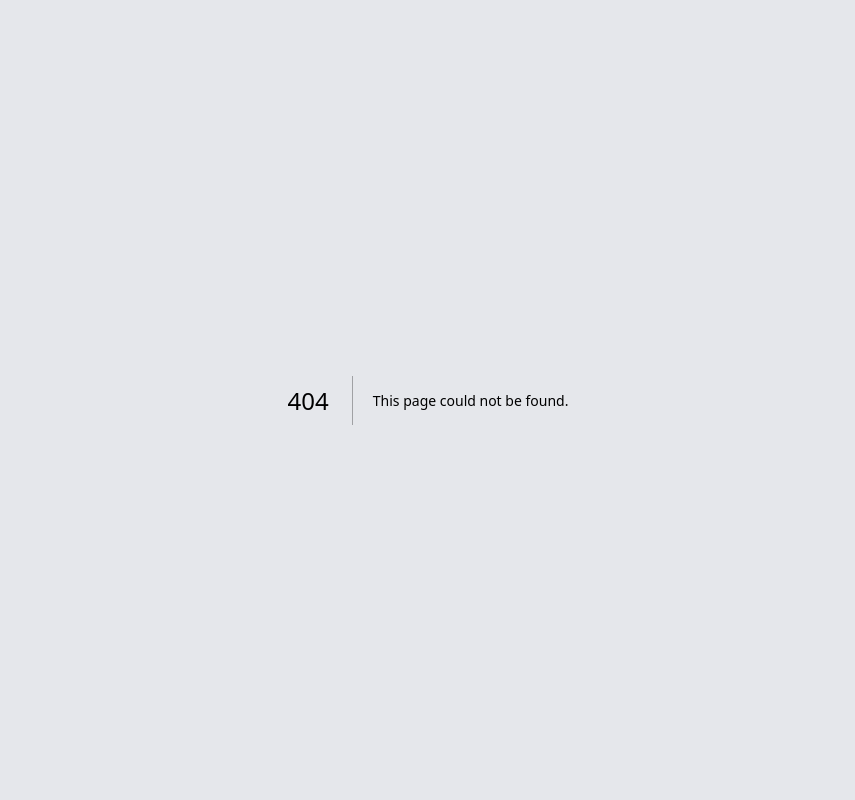
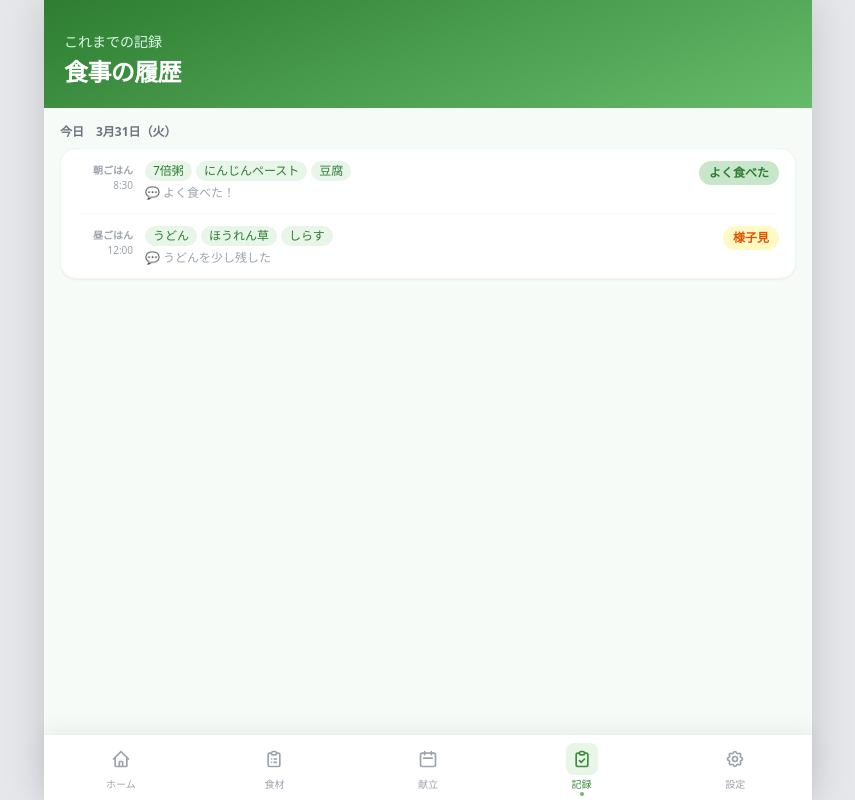
Before and after one commit to hirorec/ryunyu-planner, a Next.js app: page /logs in a window 1280 px wide. Before the commit this address had no page. Shown: the whole page, without its empty margins (212-1067 px from the left). Built offline with nearby package versions, Linux system fonts and the light colour scheme.

Commit message:
ログページ追加

```diff
--- /dev/null
+++ b/app/(app)/logs/page.tsx
@@ -0,0 +1,5 @@
+import { LogsPage } from "@/components/logs/LogsPage";
+
+export default function LogsPageRoute() {
+  return <LogsPage />;
+}
--- a/components/home/HomePage.tsx
+++ b/components/home/HomePage.tsx
@@ -21,21 +21,38 @@ import { useState } from "react";
 const WEEK_PLAN = [
   {
     day: "月",
-    today: true,
     breakfast: { main: "お粥", sides: ["にんじんペースト", "豆腐"] },
     lunch: { main: "うどん", sides: ["ほうれん草", "白身魚"] },
   },
   {
     day: "火",
-    today: false,
     breakfast: { main: "7倍粥", sides: ["かぼちゃ", "鶏ささみ"] },
     lunch: { main: "お粥", sides: ["ブロッコリー", "豆腐"] },
   },
   {
     day: "水",
-    today: false,
     breakfast: { main: "お粥", sides: ["トマト", "しらす"] },
     lunch: { main: "うどん", sides: ["玉ねぎ", "鮭"] },
+  },
+  {
+    day: "木",
+    breakfast: { main: "7倍粥", sides: ["バナナ", "豆腐"] },
+    lunch: { main: "お粥", sides: ["にんじん", "鶏ささみ"] },
+  },
+  {
+    day: "金",
+    breakfast: { main: "7倍粥", sides: ["かぼちゃ", "しらす"] },
+    lunch: { main: "うどん", sides: ["ほうれん草", "豆腐"] },
+  },
+  {
+    day: "土",
+    breakfast: { main: "お粥", sides: ["りんご", "豆腐"] },
+    lunch: { main: "うどん", sides: ["ブロッコリー", "白身魚"] },
+  },
+  {
+    day: "日",
+    breakfast: { main: "7倍粥", sides: ["バナナ", "しらす"] },
+    lunch: { main: "お粥", sides: ["かぼちゃ", "豆腐"] },
   },
 ];
 
@@ -65,8 +82,12 @@ export function HomePage() {
     (f) => !statuses[f.id] || statuses[f.id] === "untried",
   );
 
-  const today = new Date().toISOString().slice(0, 10);
+  const todayDate = new Date();
+  const today = todayDate.toISOString().slice(0, 10);
   const todayLogs = getLogsForDate(today);
+
+  const WEEK_DAYS = ["日", "月", "火", "水", "木", "金", "土"] as const;
+  const todayLabel = `${todayDate.getMonth() + 1}月${todayDate.getDate()}日（${WEEK_DAYS[todayDate.getDay()]}）`;
   const handleSave = (
     items: string[],
     reaction: MealReaction,
@@ -125,7 +146,10 @@ export function HomePage() {
 
         {/* ─── 今日の食事 ──────────────────────────────────────────────────────── */}
         <section>
-          <h2 className="mb-2 text-sm font-bold text-gray-700">今日の食事</h2>
+          <h2 className="mb-2 flex items-baseline gap-2 text-sm font-bold text-gray-700">
+            今日の食事
+            <span className="text-xs font-normal text-gray-400">{todayLabel}</span>
+          </h2>
           <div className="space-y-2">
             {MEAL_ORDER.map((mealType) => {
               const log = todayLogs.find((l) => l.mealType === mealType);
@@ -202,7 +226,7 @@ export function HomePage() {
                   <div
                     className={clsx(
                       "flex h-7 w-7 shrink-0 items-center justify-center rounded-full text-xs font-bold",
-                      day.today
+                      day.day === WEEK_DAYS[todayDate.getDay()]
                         ? "bg-brand-light text-white"
                         : "bg-brand-bg text-brand-dark",
                     )}
--- a/components/layout/BottomNav.tsx
+++ b/components/layout/BottomNav.tsx
@@ -7,6 +7,7 @@ const NAV_ITEMS = [
   { href: "/home", label: "ホーム", icon: HomeIcon },
   { href: "/foods", label: "食材", icon: FoodIcon },
   { href: "/plan", label: "献立", icon: PlanIcon },
+  { href: "/logs", label: "記録", icon: LogIcon },
   { href: "/settings", label: "設定", icon: SettingIcon },
 ] as const;
 
@@ -109,6 +110,24 @@ function PlanIcon({ className }: { className?: string }) {
   );
 }
 
+function LogIcon({ className }: { className?: string }) {
+  return (
+    <svg
+      className={className}
+      fill="none"
+      viewBox="0 0 24 24"
+      stroke="currentColor"
+      strokeWidth={2}
+    >
+      <path
+        strokeLinecap="round"
+        strokeLinejoin="round"
+        d="M9 5H7a2 2 0 00-2 2v12a2 2 0 002 2h10a2 2 0 002-2V7a2 2 0 00-2-2h-2M9 5a2 2 0 002 2h2a2 2 0 002-2M9 5a2 2 0 012-2h2a2 2 0 012 2m-6 9l2 2 4-4"
+      />
+    </svg>
+  );
+}
+
 function SettingIcon({ className }: { className?: string }) {
   return (
     <svg
--- /dev/null
+++ b/components/logs/LogsPage.tsx
@@ -0,0 +1,132 @@
+"use client";
+
+import { PageHeader } from "@/components/layout/PageHeader";
+import { Card } from "@/components/ui/Card";
+import type { MealRecord, MealType } from "@/lib/types";
+import { useMealLogStore } from "@/store/useMealLogStore";
+import clsx from "clsx";
+
+const MEAL_LABELS: Record<MealType, string> = {
+  breakfast: "朝ごはん",
+  lunch: "昼ごはん",
+  dinner: "夜ごはん",
+};
+
+const MEAL_ORDER: Record<MealType, number> = {
+  breakfast: 0,
+  lunch: 1,
+  dinner: 2,
+};
+
+const WEEK_DAYS = ["日", "月", "火", "水", "木", "金", "土"] as const;
+
+function formatDateLabel(dateStr: string): string {
+  const d = new Date(`${dateStr}T00:00:00`);
+  const today = new Date();
+  today.setHours(0, 0, 0, 0);
+  const diffDays = Math.round(
+    (today.getTime() - d.getTime()) / (1000 * 60 * 60 * 24),
+  );
+
+  const label = `${d.getMonth() + 1}月${d.getDate()}日（${WEEK_DAYS[d.getDay()]}）`;
+  if (diffDays === 0) return `今日　${label}`;
+  if (diffDays === 1) return `昨日　${label}`;
+  return label;
+}
+
+function MealCard({ record }: { record: MealRecord }) {
+  return (
+    <div className="flex items-start gap-3 py-3">
+      {/* 食事種別ラベル */}
+      <div className="w-14 shrink-0 pt-0.5 text-right text-[10px] font-semibold text-gray-400">
+        {MEAL_LABELS[record.mealType]}
+        <br />
+        <span className="font-normal">{record.time}</span>
+      </div>
+
+      {/* 内容 */}
+      <div className="min-w-0 flex-1">
+        <div className="flex flex-wrap gap-1 mb-1">
+          {record.items.map((item) => (
+            <span
+              key={item}
+              className="rounded-full bg-brand-bg px-2 py-0.5 text-xs font-medium text-brand-dark"
+            >
+              {item}
+            </span>
+          ))}
+        </div>
+        {record.note && (
+          <p className="text-xs text-gray-400">💬 {record.note}</p>
+        )}
+      </div>
+
+      {/* リアクション */}
+      <span
+        className={clsx(
+          "shrink-0 rounded-full px-2.5 py-1 text-xs font-semibold",
+          record.reaction === "good"
+            ? "bg-status-ok text-status-ok-fg"
+            : "bg-status-skip text-status-skip-fg",
+        )}
+      >
+        {record.reaction === "good" ? "よく食べた" : "様子見"}
+      </span>
+    </div>
+  );
+}
+
+export function LogsPage() {
+  const { logs } = useMealLogStore();
+
+  // 日付ごとにグルーピング、新しい日付順
+  const grouped = logs.reduce<Record<string, MealRecord[]>>((acc, log) => {
+    (acc[log.date] ??= []).push(log);
+    return acc;
+  }, {});
+
+  const sortedDates = Object.keys(grouped).sort((a, b) => (a > b ? -1 : 1));
+
+  // 各日付内を食事順（朝→昼→夜）にソート
+  sortedDates.forEach((date) => {
+    grouped[date].sort(
+      (a, b) => MEAL_ORDER[a.mealType] - MEAL_ORDER[b.mealType],
+    );
+  });
+
+  return (
+    <div>
+      <PageHeader subtitle="これまでの記録" title="食事の履歴" />
+
+      <div className="px-4 py-4">
+        {sortedDates.length === 0 ? (
+          <div className="flex flex-col items-center justify-center py-20 text-center">
+            <p className="text-4xl mb-3">🍚</p>
+            <p className="text-sm font-medium text-gray-500">まだ記録がありません</p>
+            <p className="mt-1 text-xs text-gray-300">
+              ホームから食事を記録してみましょう
+            </p>
+          </div>
+        ) : (
+          <div className="space-y-4">
+            {sortedDates.map((date) => (
+              <div key={date}>
+                {/* 日付ヘッダー */}
+                <p className="mb-2 text-xs font-bold text-gray-500">
+                  {formatDateLabel(date)}
+                </p>
+
+                {/* その日の食事一覧 */}
+                <Card className="divide-y divide-gray-50 px-4">
+                  {grouped[date].map((record) => (
+                    <MealCard key={record.id} record={record} />
+                  ))}
+                </Card>
+              </div>
+            ))}
+          </div>
+        )}
+      </div>
+    </div>
+  );
+}
--- a/components/plan/PlanPage.tsx
+++ b/components/plan/PlanPage.tsx
@@ -62,7 +62,8 @@ const MEAL_SHORT = ["朝", "昼", "夜"] as const;
 type ViewMode = "day" | "week";
 
 export function PlanPage() {
-  const [selectedDay, setSelectedDay] = useState(0);
+  const todayIdx = (new Date().getDay() + 6) % 7;
+  const [selectedDay, setSelectedDay] = useState(todayIdx);
   const [plan, setPlan] = useState<DayPlan[]>(DEMO_PLAN);
   const [generated, setGenerated] = useState(false);
   const [viewMode, setViewMode] = useState<ViewMode>("day");
@@ -142,7 +143,7 @@ export function PlanPage() {
           <DaySelector
             selected={selectedDay}
             onSelect={setSelectedDay}
-            todayIdx={0}
+            todayIdx={todayIdx}
           />
 
           <div className="space-y-3 px-4 py-2">
```
